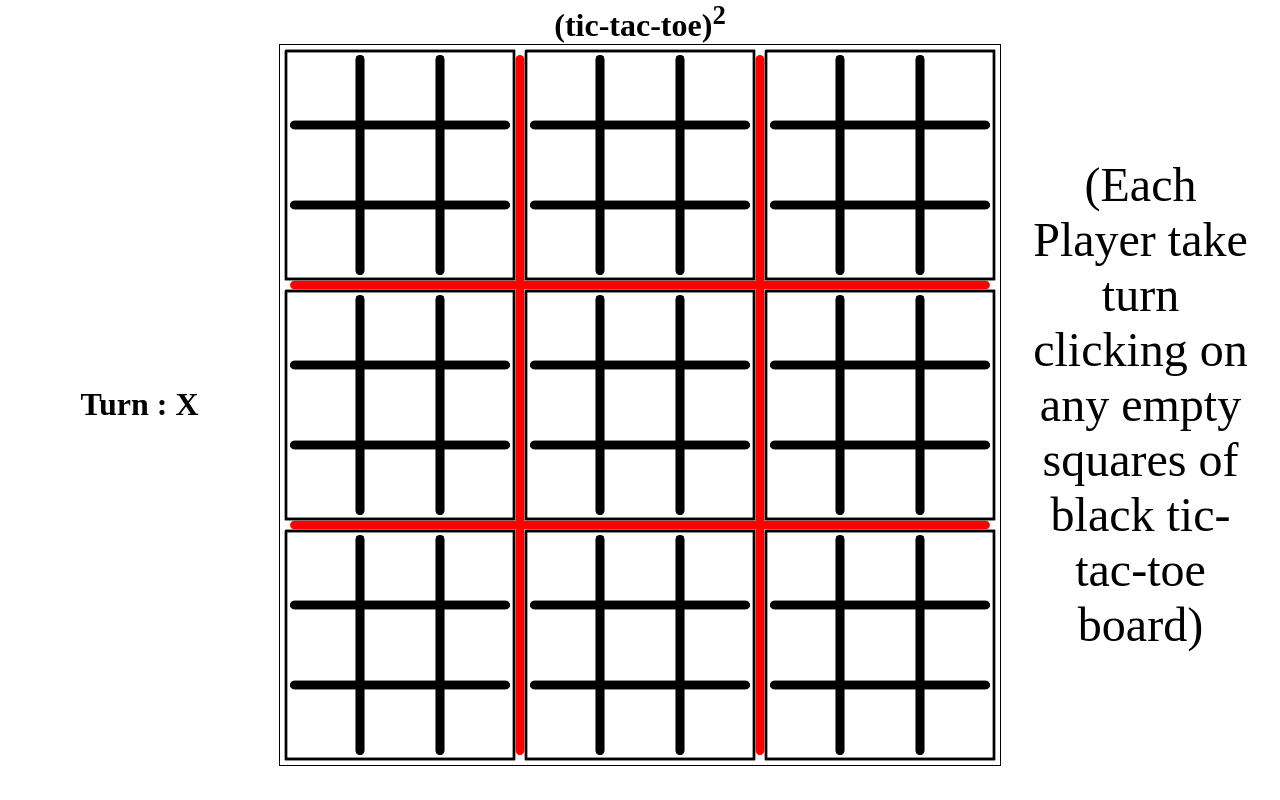
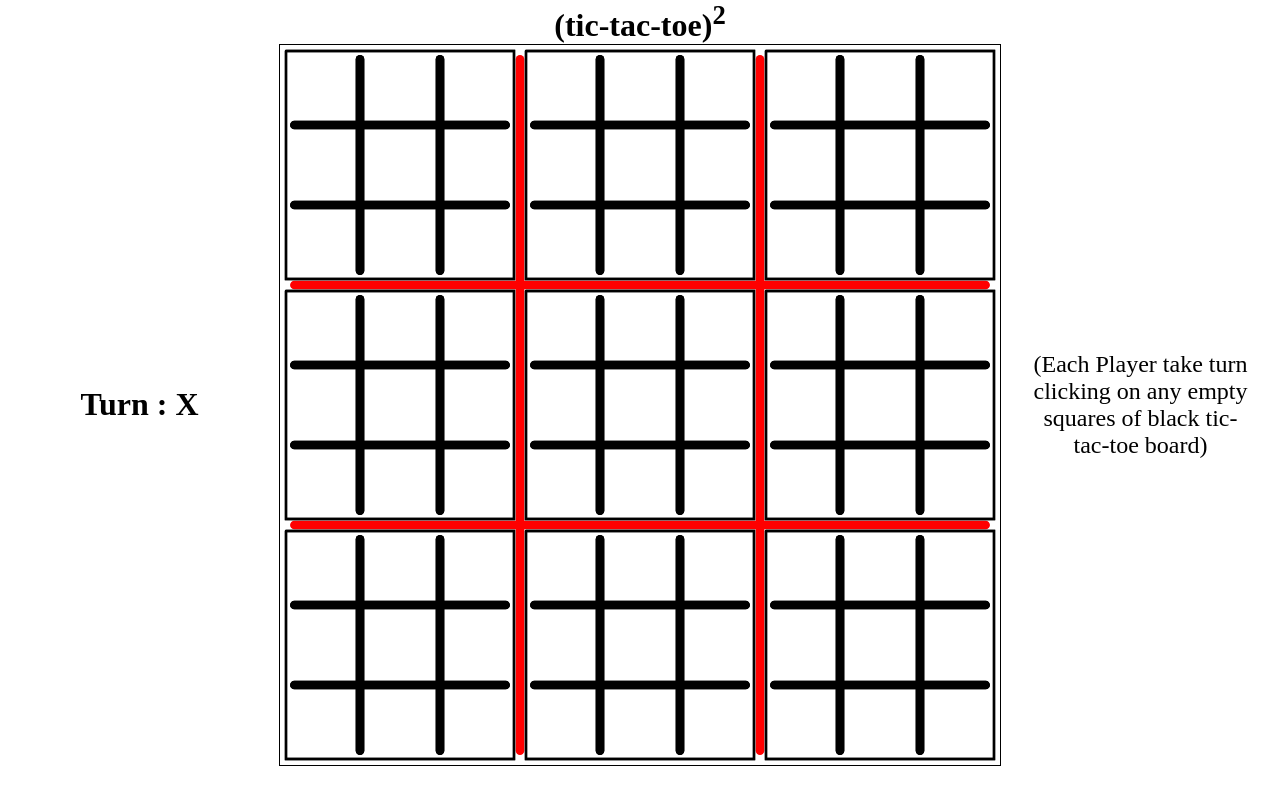
Before and after one commit to ShikharVerma1922/SuperTicTacToeGame, a plain HTML site: page index.html in a window 1280 px wide. Drawn offline with Linux system fonts and the light colour scheme.

Commit message:
Update style.css

```diff
--- a/style.css
+++ b/style.css
@@ -20,8 +20,6 @@ body {
 }
 #note {
   margin: auto;
-  font-size: 200%;
-  font-weight: 900;
 }
 canvas {
   margin: auto;
```
